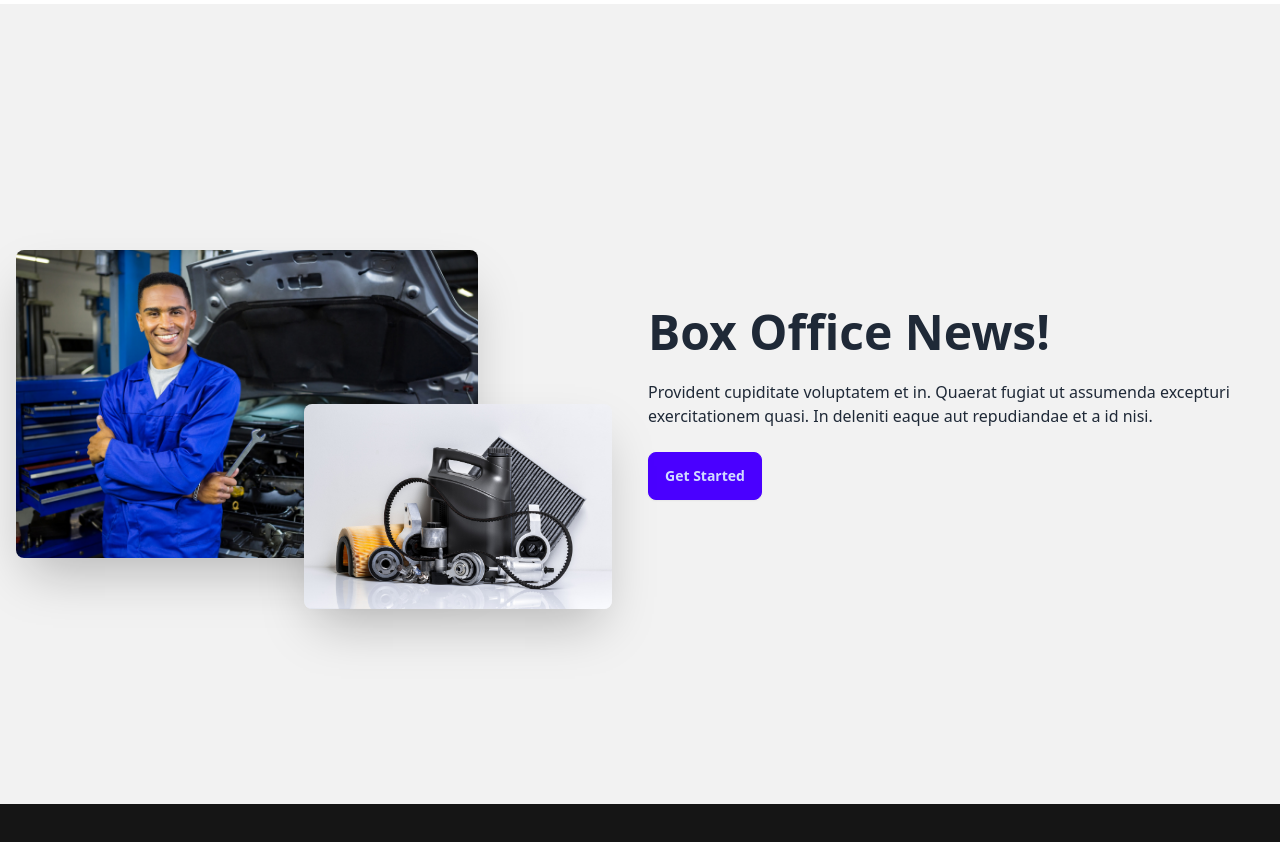
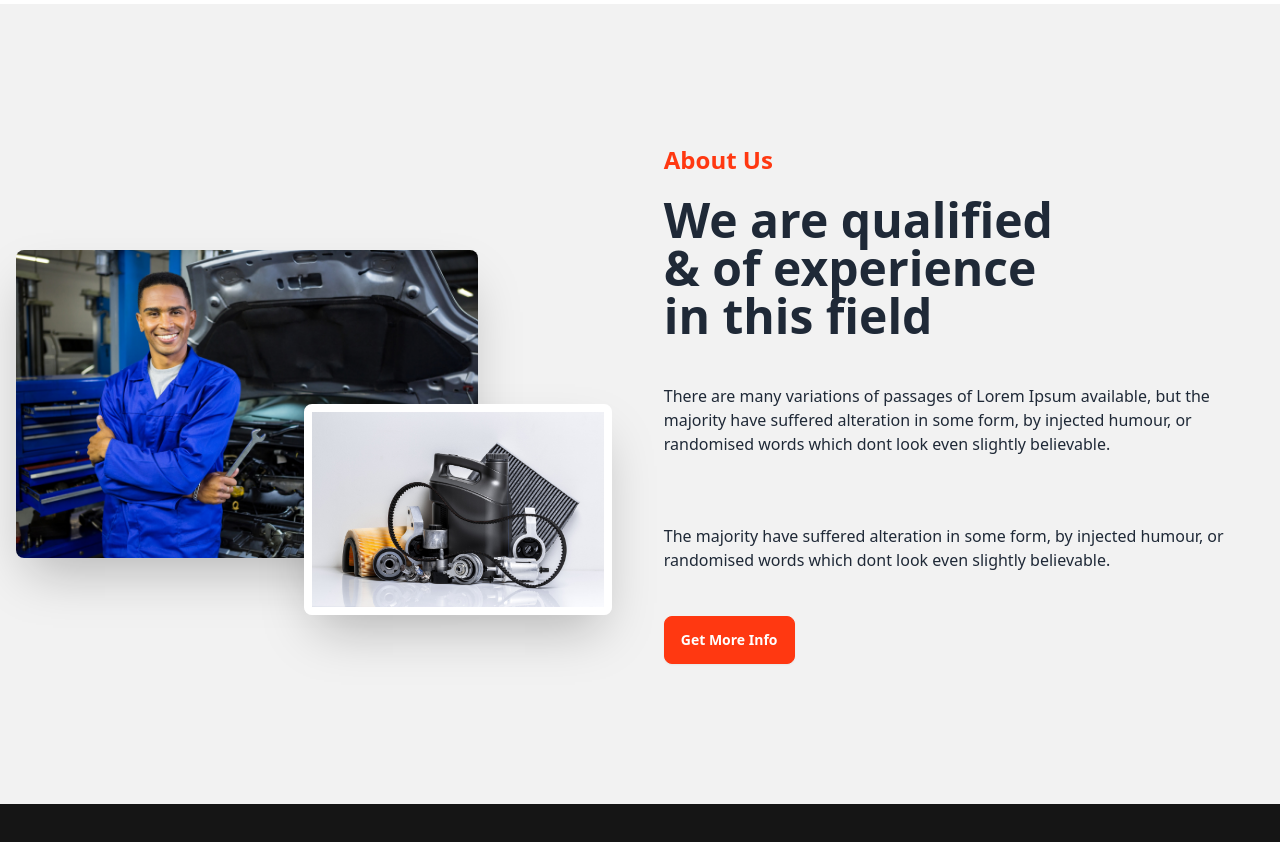
Before and after one commit to gfxrobiul/car-doctor-client, a React (Vite) app: page / in a window 1280 px wide. Shown: the part 730-1572 px from the top of the page. Built offline with nearby package versions, Linux system fonts and the light colour scheme.

Commit message:
added car doctor website and services about us section design complete

```diff
--- a/src/Pages/Home/About/About.jsx
+++ b/src/Pages/Home/About/About.jsx
@@ -7,21 +7,23 @@
       <div className="hero-content flex-col lg:flex-row">
         <div className="lg:w-1/2 relative">
           <img src={person} className="w-3/4 rounded-lg shadow-2xl" />
-          <img
-            src={parts}
-            className="w-1/2 absolute right-5 top-1/2 border-7 border-white rounded-lg shadow-2xl"
-          />
+          <img src={parts} className="w-1/2 absolute right-5 top-1/2 border-8 border-white rounded-lg shadow-2xl"/>
         </div>
 
-        <div className="lg:w-1/2">
-          <h1 className="text-5xl font-bold">Box Office News!</h1>
-          <p className="py-6">
-            Provident cupiditate voluptatem et in. Quaerat fugiat ut assumenda
-            excepturi exercitationem quasi. In deleniti eaque aut repudiandae et
-            a id nisi.
-          </p>
-          <button className="btn btn-primary">Get Started</button>
+        <div className="lg:w-1/2 space-y-5 p-4">
+          <h3 className="text-2xl text-[#FF3811] interFF font-bold">About Us</h3>
+          <h1 className="text-5xl font-bold">We are qualified <br /> & of experience <br /> in this field</h1>
+          <p className="py-6">There are many variations of passages of Lorem Ipsum available, but
+            the majority have suffered alteration in some form, by injected
+            humour, or randomised words which dont look even slightly
+            believable.</p>
+          <p className="py-6">The majority have suffered alteration in some form, by injected
+            humour, or randomised words which dont look even slightly
+            believable.</p>
+          <button className="btn bg-[#FF3811] text-white border-[#FF3811] hover:bg-white hover:text-[#FF3811]
+          hover:font-bold hover:border-[#FF3811] mr-5">Get More Info</button>
         </div>
+
       </div>
     </div>
   );
```
